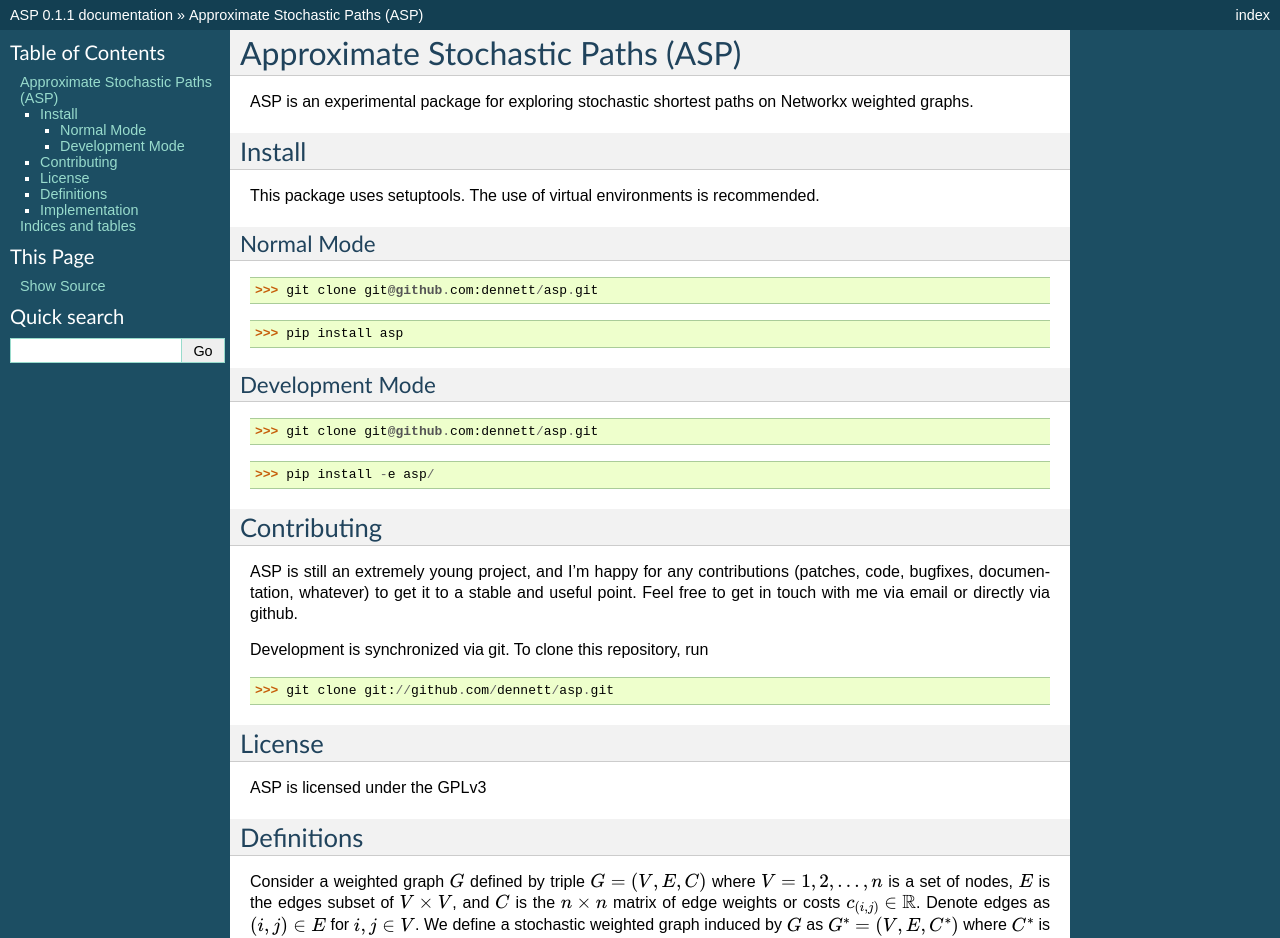
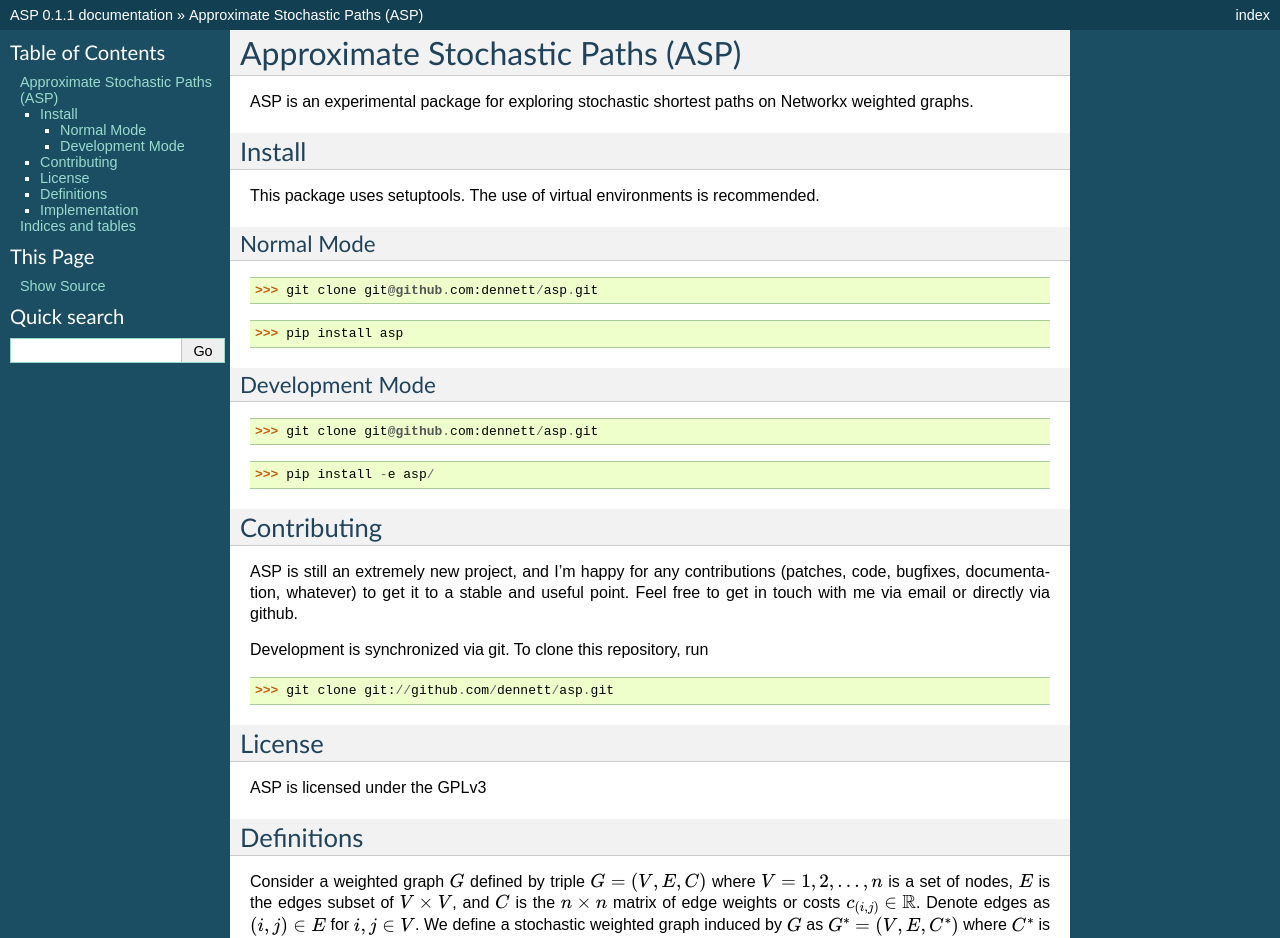
Before and after one commit to Dennett/asp, a Sphinx documentation site: the page built from doc/index.rst, in a window 1280 px wide. Shown: the top 938 px of the page. Built offline with Sphinx 7.4.7, drawn with Linux system fonts in a browser that asks for light colours.

```diff
--- a/doc/index.rst
+++ b/doc/index.rst
@@ -26,7 +26,7 @@ Development Mode
 
 Contributing
 ------------
-ASP is still an extremely young project, and I'm happy for any contributions (patches, code, bugfixes, documentation, whatever) to get it to a stable and useful point. Feel free to get in touch with me via email or directly via github.
+ASP is still an extremely new project, and I'm happy for any contributions (patches, code, bugfixes, documentation, whatever) to get it to a stable and useful point. Feel free to get in touch with me via email or directly via github.
 
 Development is synchronized via git. To clone this repository, run
 
@@ -35,7 +35,6 @@ Development is synchronized via git. To clone this repository, run
 License
 -------
 ASP is licensed under the GPLv3
-
 
 Definitions
 -----------
```
Also changed, not shown: README.md (+31 -1 lines).
